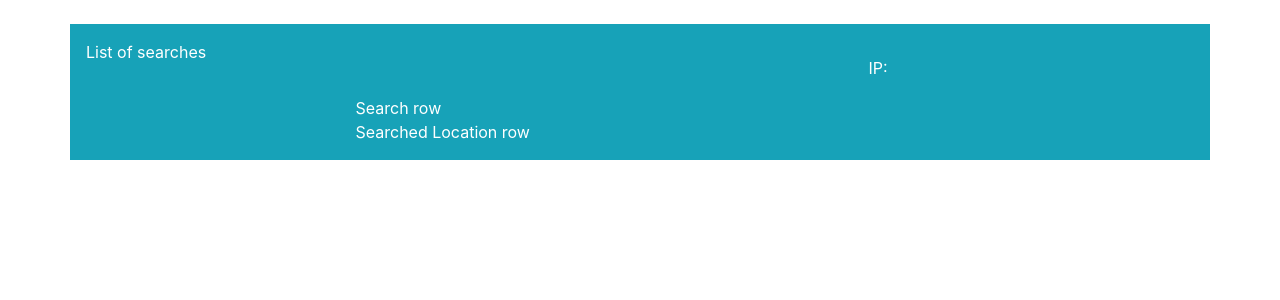
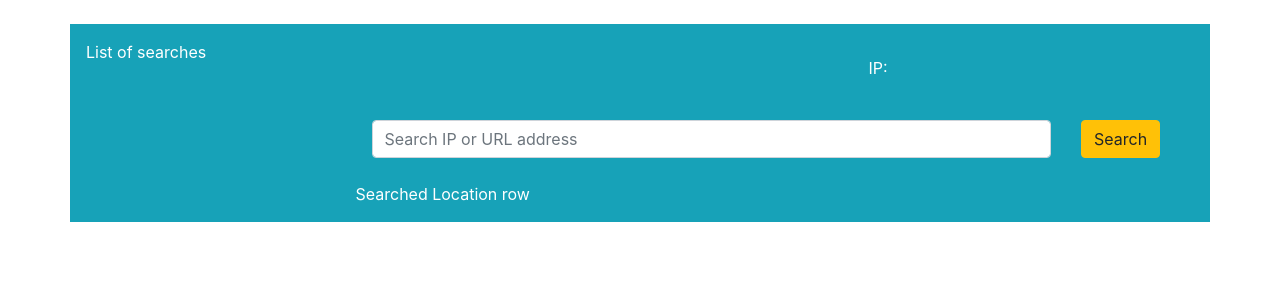
Before and after one commit to mhansdorfer/map-location, a React (Create React App) app: page / in a window 1280 px wide. Shown: the top 300 px of the page. Built offline with nearby package versions, Linux system fonts and the light colour scheme; no server answers.

Commit message:
Added search panel

```diff
--- a/public/index.html
+++ b/public/index.html
@@ -27,7 +27,7 @@
       work correctly both with client-side routing and a non-root public URL.
       Learn how to configure a non-root public URL by running `npm run build`.
     -->
-    <title>React App</title>
+    <title>Location search</title>
   </head>
   <body>
     <noscript>You need to enable JavaScript to run this app.</noscript>
--- a/src/App.js
+++ b/src/App.js
@@ -3,6 +3,7 @@ import axios from 'axios';
 
 import Location from "./components/Location";
 import SearchList from './components/SearchList';
+import SearchBar from './components/SearchBar';
 
 import Container from 'react-bootstrap/Container'
 import Col from 'react-bootstrap/Col'
@@ -11,6 +12,7 @@ import Row from 'react-bootstrap/Row';
 
 function App(props) {
   const [currentIP, setCurrentIP] = useState("");
+  const [searchIP, setSearchIP] = useState("");
 
   useEffect(() => {
     axios.get('https://api.ipify.org?format=json')
@@ -29,7 +31,7 @@ function App(props) {
                 <Location ip={currentIP}/>
             </Row>
             <Row>
-                Search row
+                <SearchBar search={(val) => {setSearchIP(val)}}/>
             </Row>
             <Row>
                Searched Location row
--- /dev/null
+++ b/src/components/SearchBar.js
@@ -0,0 +1,33 @@
+import {useState} from 'react';
+
+import Button from 'react-bootstrap/Button';
+import Container from 'react-bootstrap/Container';
+import Row from 'react-bootstrap/Row';
+import Col from 'react-bootstrap/Col';
+
+function SearchBar(props){
+    const [searchValue, setSearchValue] = useState("");
+    const handleChange = (event) => setSearchValue(event.target.value);
+
+    return(
+    <Container className="p-3 my-2">
+            <Row>
+                <Col >
+                    <input
+                        type="text"
+                        name="search"
+                        placeholder="Search IP or URL address"
+                        value={searchValue}
+                        onChange={handleChange}
+                        className="form-control"
+                    />
+                </Col>
+                <Col lg={2}>
+                    <Button variant="warning" onClick={() => {props.search(searchValue)}}>Search</Button>
+                </Col>
+            </Row>
+        </Container>
+    );
+}
+
+export default SearchBar;
```
Also changed, not shown: 1 other file (tests, documents, lock files or other folders).
